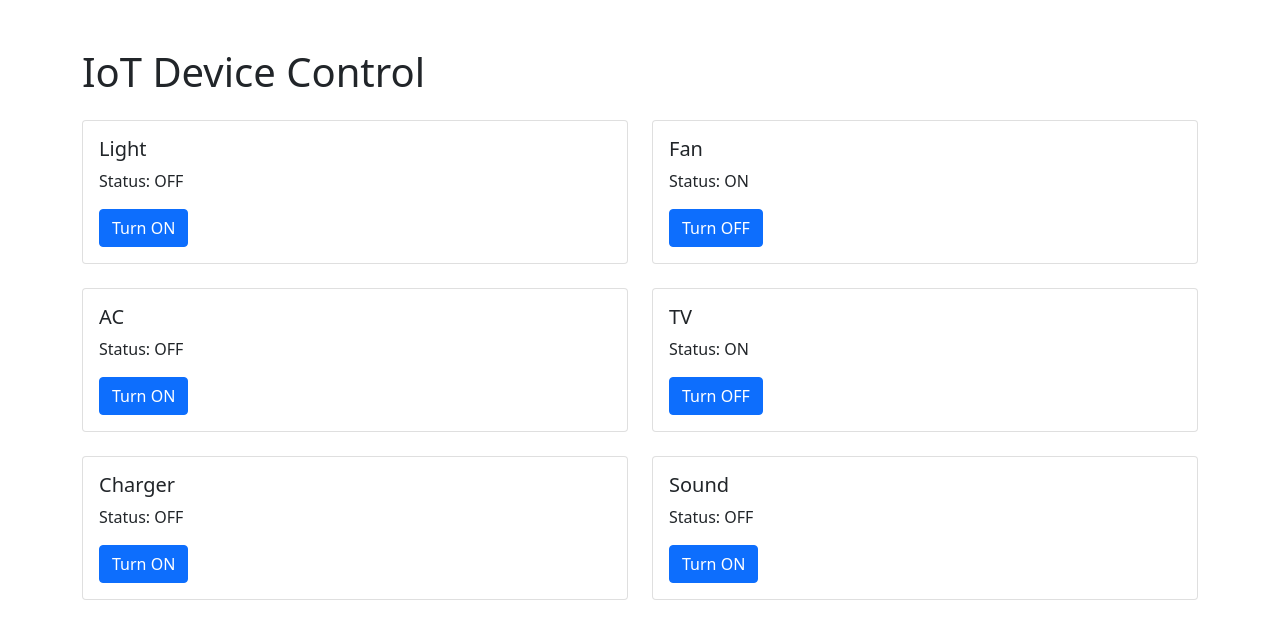
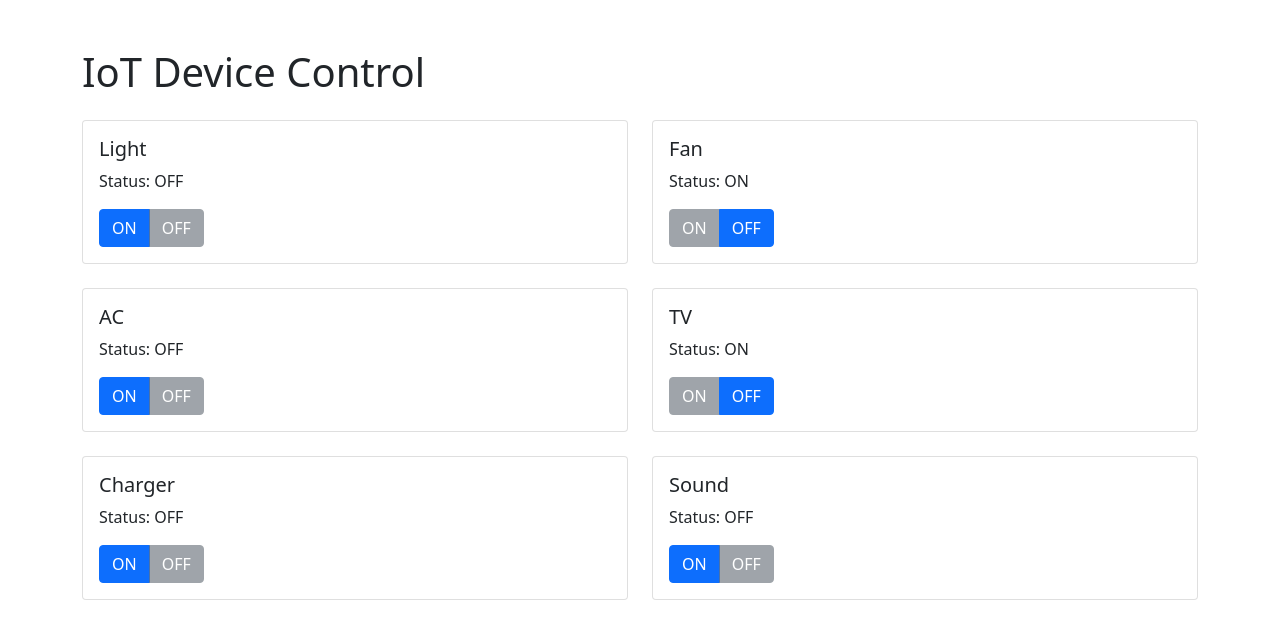
Before and after one commit to tgvlcw/iot, a Flask app: page / in a window 1280 px wide. Shown: the top 639 px of the page. Run offline with Flask 3, Linux system fonts and the light colour scheme.

Commit message:
update button action

```diff
--- a/iot-control.py
+++ b/iot-control.py
@@ -15,13 +15,12 @@ devices = [
 def toggle_device():
     data = request.json
     device_id = data.get('deviceId')
-
-    device = next((d for d in devices if d['id'] == device_id), None)
-    if device:
-        device['status'] = 'ON' if device['status'] == 'OFF' else 'OFF'
-        return jsonify(success=True)
-
-    return jsonify(success=False, message='Device not found'), 404
+    new_status = data.get('status')
+    for device in devices:
+        if device['id'] == device_id:
+            device['status'] = new_status
+            return jsonify({'success': True})
+    return jsonify({'success': False}), 404
 
 @app.route('/api/devices', methods=['GET'])
 def get_devices():
--- a/static/app.js
+++ b/static/app.js
@@ -1,7 +1,7 @@
 new Vue({
     el: '#app',
     data: {
-		devices: initialDevices
+        devices: initialDevices
     },
     methods: {
         fetchDevices() {
@@ -13,22 +13,25 @@ new Vue({
                     console.error('Error fetching devices:', error);
                 });
         },
-        toggleDevice(deviceId) {
+        toggleDevice(deviceId, targetStatus) {
             const device = this.devices.find(d => d.id === deviceId);
-            if (device) {
-                axios.post('/api/toggle-device', { deviceId: deviceId })
+            if (device && device.status !== targetStatus) {
+                axios.post('/api/toggle-device', { deviceId: deviceId, status: targetStatus })
                     .then(response => {
                         if (response.data.success) {
-                            device.status = device.status === 'ON' ? 'OFF' : 'ON';
+                            this.fetchDevices(); // Fetch the latest status from the server
                         }
                     })
                     .catch(error => {
                         console.error('Error toggling device:', error);
                     });
             }
-        },
-        getButtonText(status) {
-            return status === 'ON' ? 'Turn OFF' : 'Turn ON';
         }
+    },
+    mounted() {
+        // Fetch devices when the component is mounted
+        this.fetchDevices();
+        // Set up an interval to periodically fetch device status
+        setInterval(this.fetchDevices, 5000); // Fetch every 5 seconds
     }
 });
--- a/templates/index.html
+++ b/templates/index.html
@@ -17,9 +17,20 @@
                     <div class="card-body">
                         <h5 class="card-title">{{ '{{ device.name }}' }}</h5>
                         <p class="card-text">Status: {{ '{{ device.status }}' }}</p>
-                        <button @click="toggleDevice(device.id)" class="btn btn-primary">
-                            {{ '{{ getButtonText(device.status) }}' }}
-                        </button>
+                        <div class="btn-group" role="group">
+                            <button @click="toggleDevice(device.id, 'ON')"
+                                    class="btn"
+                                    :class="{'btn-primary': device.status !== 'ON', 'btn-secondary': device.status === 'ON'}"
+                                    :disabled="device.status === 'ON'">
+                                ON
+                            </button>
+                            <button @click="toggleDevice(device.id, 'OFF')"
+                                    class="btn"
+                                    :class="{'btn-primary': device.status !== 'OFF', 'btn-secondary': device.status === 'OFF'}"
+                                    :disabled="device.status === 'OFF'">
+                                OFF
+                            </button>
+                        </div>
                     </div>
                 </div>
             </div>
```
